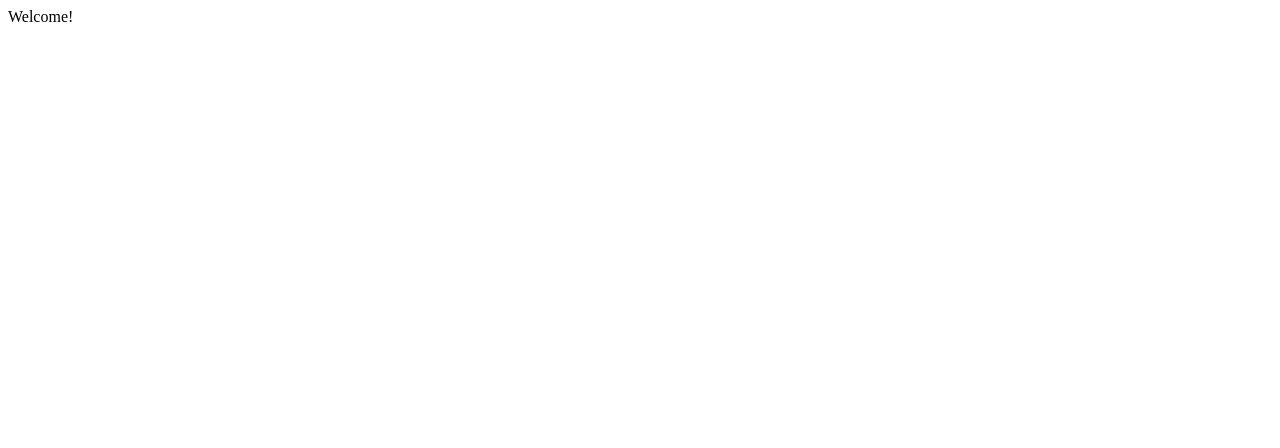
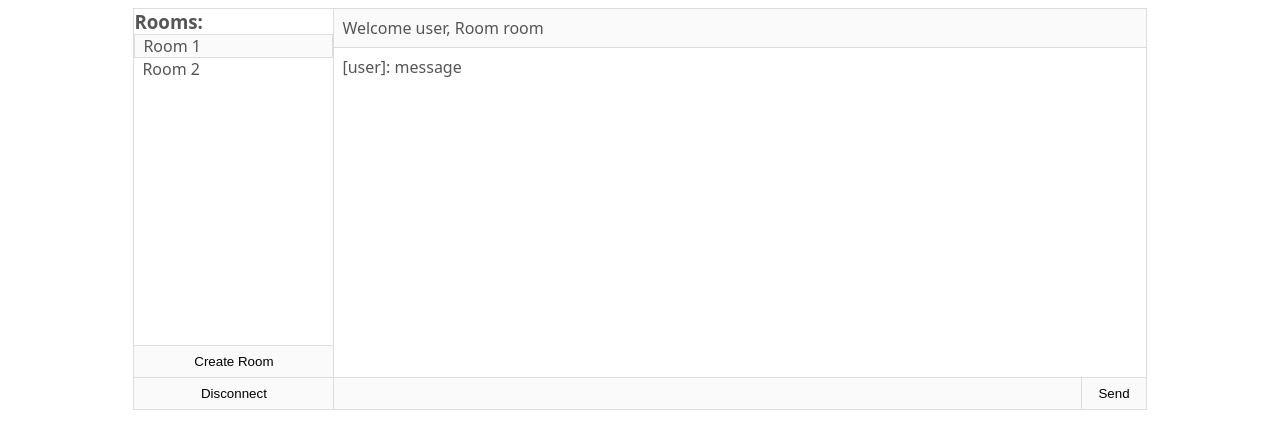
Before and after one commit to elylucas/ng-nest-realtime-apps, an Angular app in the folder client/: page / in a window 1280 px wide. Shown: the top 448 px of the page. Built offline with nearby package versions, Linux system fonts and the light colour scheme.

Commit message:
lab2 starting point

```diff
--- a/client/src/app/app.component.html
+++ b/client/src/app/app.component.html
@@ -1 +1,54 @@
-<div>Welcome!</div>
+<div *ngIf="connected; else login">
+  <div class="chat-container">
+    <div class="left-pane">
+      <div class="rooms">
+        <h3>Rooms:</h3>
+        <ul>
+          <li class="active">Room 1</li>
+          <li>Room 2</li>
+        </ul>
+      </div>
+      <div class="actions">
+        <button type="button" (click)="disconnect()">Create Room</button>
+        <button type="button" (click)="disconnect()">Disconnect</button>
+      </div>
+    </div>
+
+    <div class="chat-pane">
+      <div class="user">Welcome user, Room room</div>
+      <div class="messages">
+        <div class="messages">
+          <ul>
+            <li>[user]: message</li>
+          </ul>
+        </div>
+        <ng-template #noMessages>No messages in this room</ng-template>
+      </div>
+
+      <div class="chat-box">
+        <input
+          type="text"
+          name="message"
+          [(ngModel)]="message"
+          (keyup.enter)="sendMessage()"
+        />
+        <button type="button" (click)="sendMessage()">Send</button>
+      </div>
+    </div>
+  </div>
+</div>
+
+<ng-template #login>
+  <div>
+    <label
+      >Name
+      <input
+        type="text"
+        name="name"
+        [(ngModel)]="user"
+        (keyup.enter)="connect()"
+      />
+    </label>
+    <button type="button" (click)="connect()">Connect</button>
+  </div>
+</ng-template>
--- a/client/src/app/app.component.scss
+++ b/client/src/app/app.component.scss
@@ -0,0 +1,107 @@
+button {
+  background-color: #fafafa;
+  border: 1px solid #ddd;
+  padding: 8px 16px;
+}
+
+input {
+  padding: 8px;
+  background-color: #fafafa;
+  border: 1px solid #ddd;
+}
+
+.chat-container {
+
+  display: grid;
+  grid-template-columns: 200px 1fr;
+  height: 50vh;
+  width: 80%;
+  margin: 0 auto;
+  border: 1px solid #ddd;
+
+  .left-pane {
+    border-right: 1px solid #ddd;
+    display: flex;
+    flex-direction: column;
+
+    .rooms {
+      ul {
+        list-style-type: none;
+        margin: 0;
+        padding: 0;
+
+        li {
+          padding-left: 8px;
+          cursor: pointer;
+        }
+
+        li.active {
+          background-color: #fafafa;
+          border: 1px solid #ddd;
+        }
+      }
+    }
+
+    .actions {
+      display: flex;
+      flex-direction: column;
+      justify-content: end;
+      flex: 1;
+      width: 100%;
+
+      button {
+        border-left: none;
+        border-right: none;
+      }
+
+      button:last-child {
+        border: none;
+      }
+    }
+  }
+
+  .chat-pane {
+    display: flex;
+    flex-direction: column;
+    overflow: hidden;
+
+    .user {
+      padding: 8px;
+      background-color: #fafafa;
+      border-bottom: 1px solid #ddd;
+    }
+
+    .messages {
+      overflow-y: auto;
+      padding: 4px;
+      flex: 1;
+      ul {
+        list-style-type: none;
+        margin: 0;
+        padding: 0;
+      }
+    }
+
+    .chat-box {
+      display: flex;
+      width: 100%;
+      justify-content: end;
+      input {
+        flex: 1;
+        border-bottom: none;
+        border-left: none;
+        border-right: none;;
+      }
+
+      button {
+        border-bottom: none;
+        border-right: none;
+      }
+    }
+  }
+
+  h3 {
+    margin: 0;
+    padding: 0;
+  }
+}
--- a/client/src/app/app.component.ts
+++ b/client/src/app/app.component.ts
@@ -3,8 +3,22 @@ import { Component } from '@angular/core';
 @Component({
   selector: 'app-root',
   templateUrl: './app.component.html',
-  styleUrls: ['./app.component.scss']
+  styleUrls: ['./app.component.scss'],
 })
 export class AppComponent {
+  connected = true;
+  message = '';
+  user = '';
 
+  connect() {
+
+  }
+
+  disconnect() {
+
+  }
+
+  sendMessage() {
+
+  }
 }
--- a/client/src/styles.scss
+++ b/client/src/styles.scss
@@ -1 +1,6 @@
 /* You can add global styles to this file, and also import other style files */
+body {
+  font-family: system-ui, -apple-system, BlinkMacSystemFont, "Segoe UI", Roboto,
+    Oxygen, Ubuntu, Cantarell, "Open Sans", "Helvetica Neue", sans-serif;
+  color: #555;
+}
```
